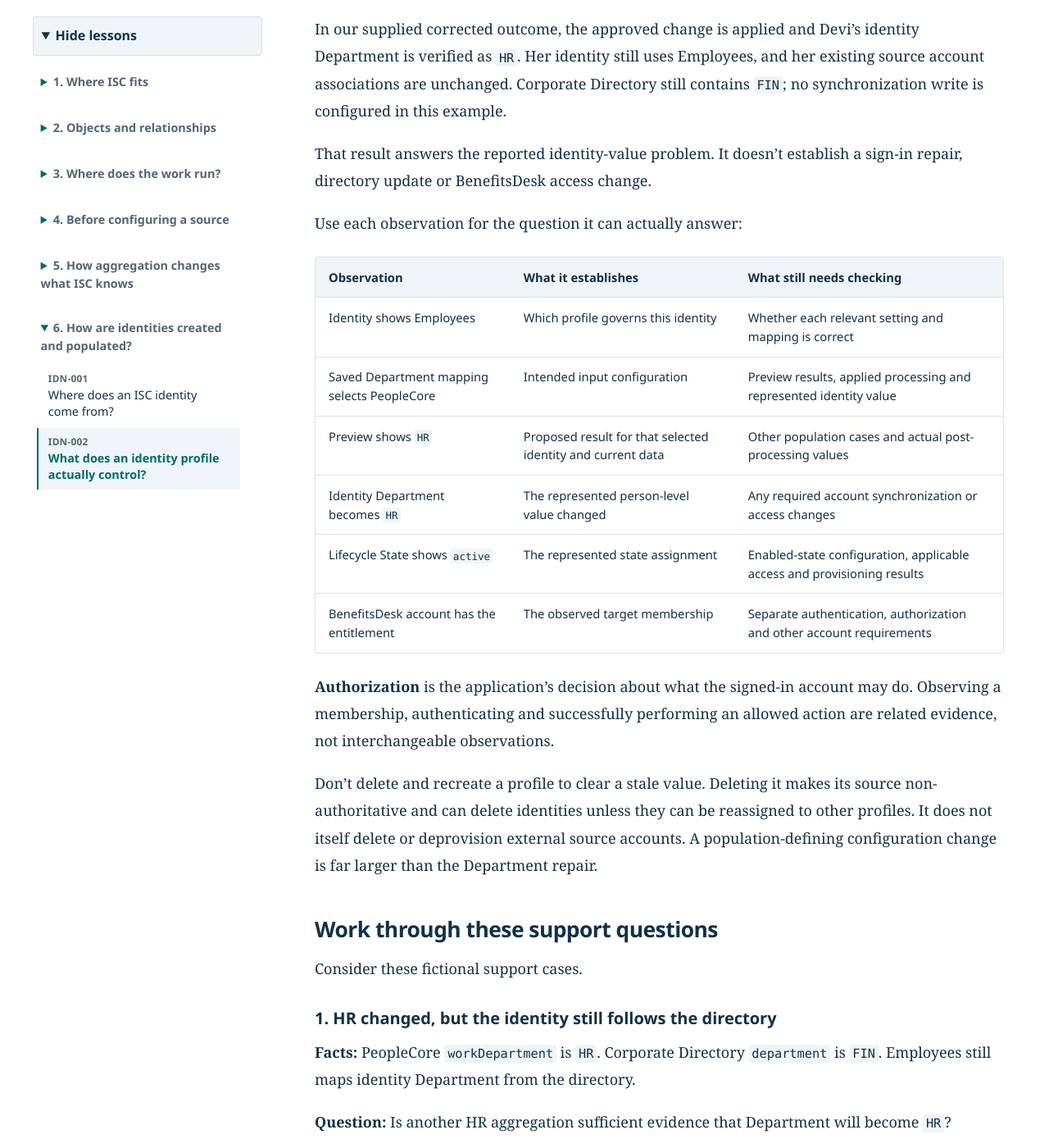
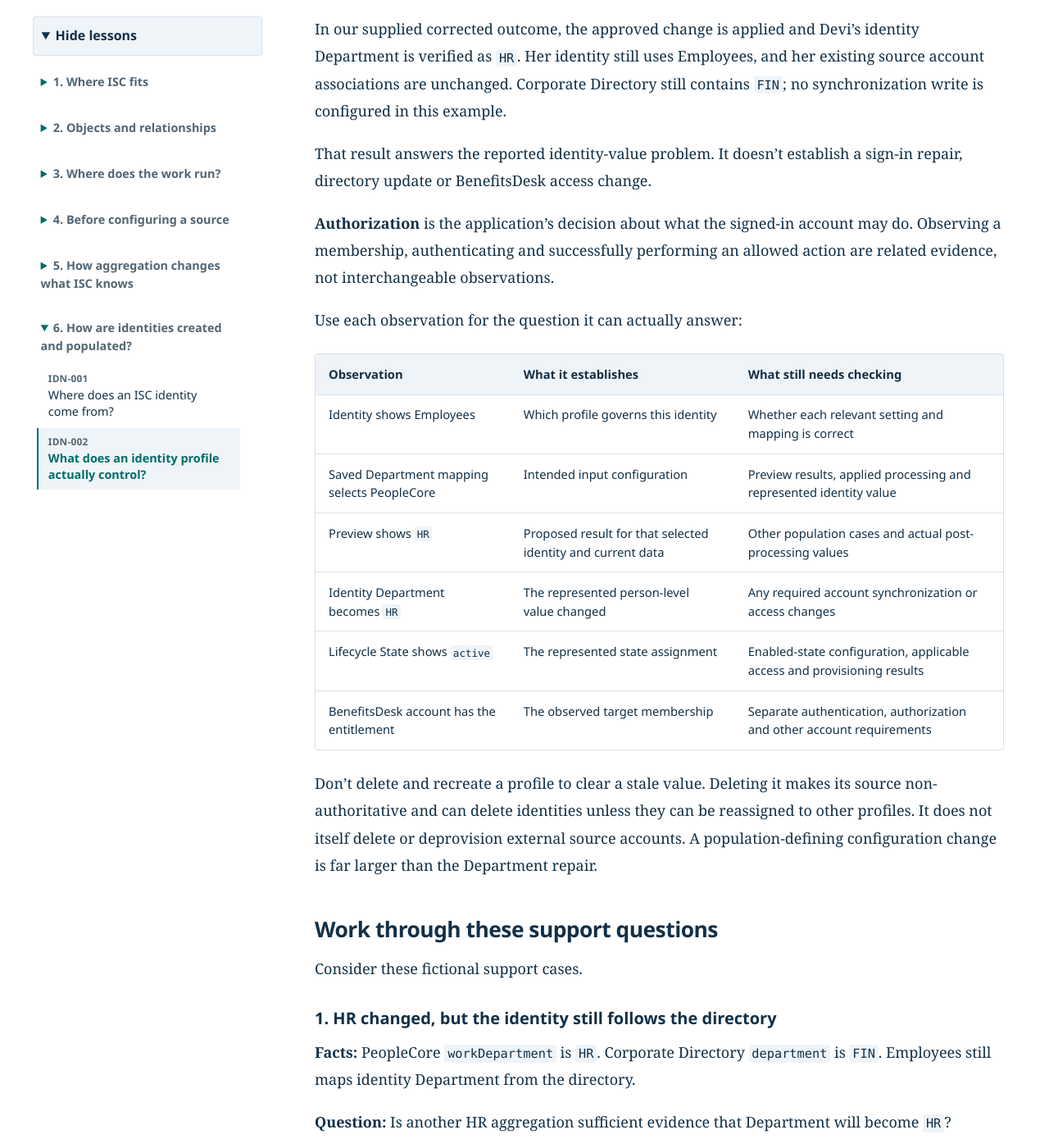
Before and after one commit to TedxHarry/ISC_Theory_Learning, a Jekyll site: the page built from lessons/IDN-002_What_an_Identity_Profile_Controls.md, in a window 1280 px wide and 1400 px high, scrolled down 9756 px. Shown: the whole window at 82% size. Built offline with Jekyll 4.4.1, drawn with Linux system fonts in a browser that asks for light colours; our own code applies the rules of GitHub Pages for plain Markdown files; part of the change alters nothing that is shown.

```diff
--- a/lessons/IDN-002_What_an_Identity_Profile_Controls.md
+++ b/lessons/IDN-002_What_an_Identity_Profile_Controls.md
@@ -199,6 +199,8 @@ In our supplied corrected outcome, the approved change is applied and Devi's ide
 
 That result answers the reported identity-value problem. It doesn't establish a sign-in repair, directory update or BenefitsDesk access change.
 
+**Authorization** is the application's decision about what the signed-in account may do. Observing a membership, authenticating and successfully performing an allowed action are related evidence, not interchangeable observations.
+
 Use each observation for the question it can actually answer:
 
 | Observation | What it establishes | What still needs checking |
@@ -209,8 +211,6 @@ Use each observation for the question it can actually answer:
 | Identity Department becomes `HR` | The represented person-level value changed | Any required account synchronization or access changes |
 | Lifecycle State shows `active` | The represented state assignment | Enabled-state configuration, applicable access and provisioning results |
 | BenefitsDesk account has the entitlement | The observed target membership | Separate authentication, authorization and other account requirements |
-
-**Authorization** is the application's decision about what the signed-in account may do. Observing a membership, authenticating and successfully performing an allowed action are related evidence, not interchangeable observations.
 
 Don't delete and recreate a profile to clear a stale value. Deleting it makes its source non-authoritative and can delete identities unless they can be reassigned to other profiles. It does not itself delete or deprovision external source accounts. A population-defining configuration change is far larger than the Department repair.
 
```
